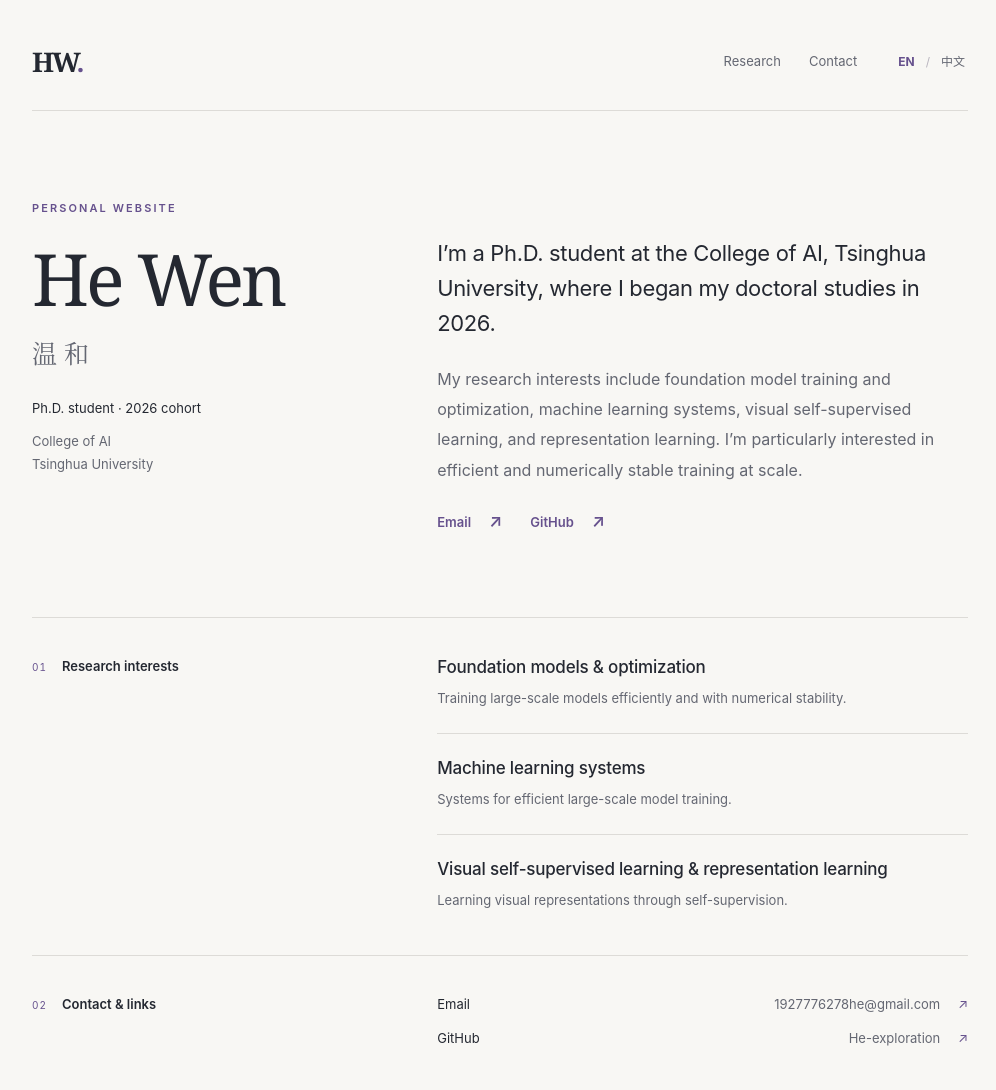
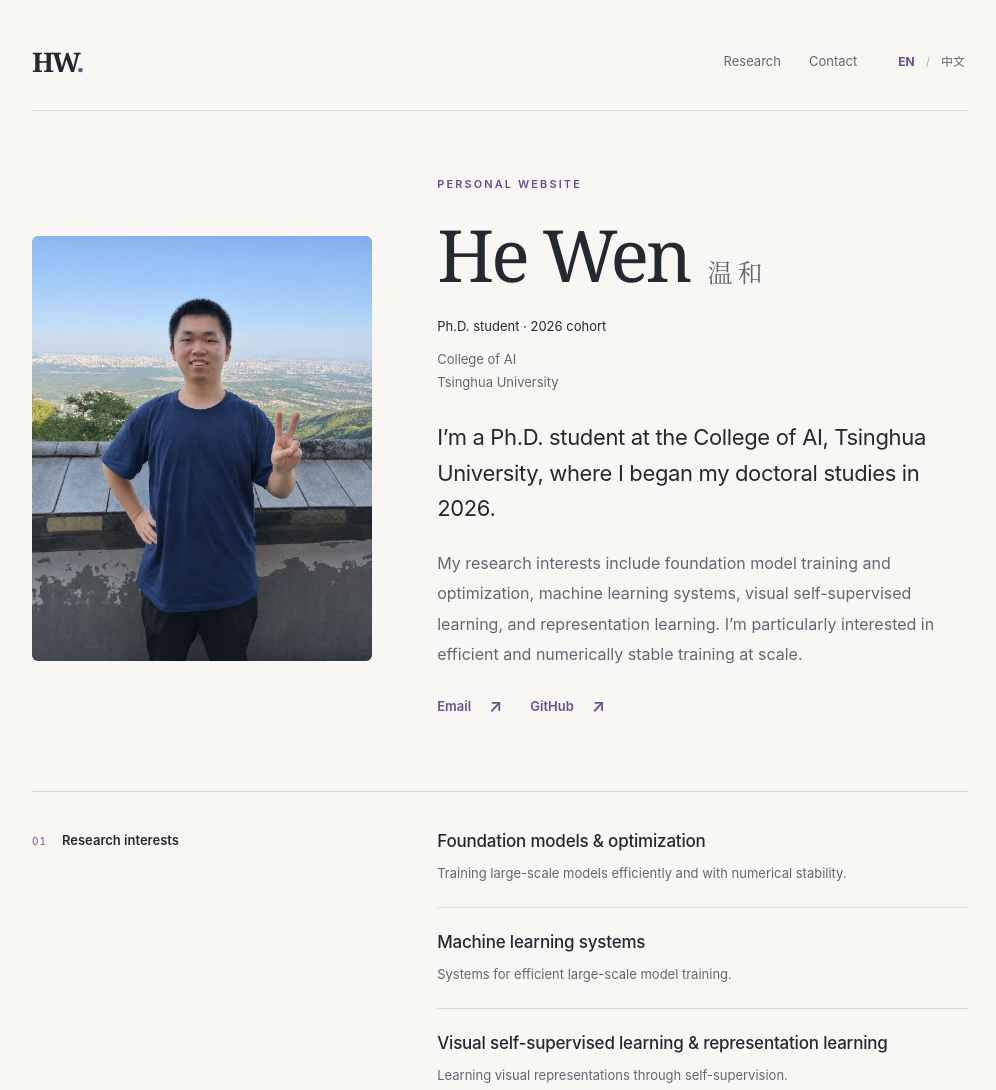
Before and after one commit to He-exploration/He-exploration.github.io, a plain HTML site: page index.html in a window 1280 px wide. Shown: the top 1090 px of the page, without its empty margins (140-1136 px from the left). Drawn offline with Linux system fonts and the light colour scheme.

Commit message:
Add personal photo to the homepage

```diff
--- a/index.html
+++ b/index.html
@@ -12,7 +12,7 @@
   <meta name="theme-color" content="#f8f7f4">
   <link rel="canonical" href="https://he-exploration.github.io/">
   <link rel="icon" href="favicon.svg" type="image/svg+xml">
-  <link rel="stylesheet" href="style.css">
+  <link rel="stylesheet" href="style.css?v=20261105-portrait">
   <script src="script.js?v=20261028-vision-ssl" defer></script>
   <title>He Wen · 温和</title>
 </head>
@@ -42,6 +42,9 @@
           <p class="role" data-i18n="role">Ph.D. student · 2026 cohort</p>
           <p class="affiliation"><a href="https://collegeai.tsinghua.edu.cn/en/" data-i18n="college">College of AI</a><br><a href="https://www.tsinghua.edu.cn/en/" data-i18n="university">Tsinghua University</a></p>
         </div>
+        <figure class="portrait">
+          <img src="portrait.jpg" alt="He Wen · 温和" width="1122" height="1402" fetchpriority="high" decoding="async">
+        </figure>
         <div class="about">
           <p class="about-lead" data-i18n="intro">I’m a Ph.D. student at the College of AI, Tsinghua University, where I began my doctoral studies in 2026.</p>
           <p data-i18n="bio">My research interests include foundation model training and optimization, machine learning systems, visual self-supervised learning, and representation learning. I’m particularly interested in efficient and numerically stable training at scale.</p>
--- a/style.css
+++ b/style.css
@@ -19,13 +19,16 @@ button{font:inherit}
 .language-switch button{border:0;background:transparent;padding:6px 3px;cursor:pointer;color:var(--muted);min-height:32px}
 .language-switch button[aria-pressed="true"]{color:var(--accent);font-weight:650}
 .language-switch span{color:#b8b4be}
-.intro{display:grid;grid-template-columns:0.9fr 1.4fr;gap:64px;padding:88px 0 80px}
+.intro{display:grid;grid-template-columns:minmax(0,.9fr) minmax(0,1.4fr);grid-template-areas:"portrait identity" "portrait about";column-gap:64px;row-gap:26px;padding:64px 0 70px;align-items:start}
+.identity{grid-area:identity}
+.portrait{grid-area:portrait;align-self:center;margin:0;width:100%;max-width:340px}
+.portrait img{display:block;width:100%;height:auto;border-radius:6px}
 .eyebrow{font-size:11px;letter-spacing:2.1px;text-transform:uppercase;color:var(--accent);margin:0 0 23px;font-weight:600}
-h1{font:400 72px/1.05 Georgia,"Times New Roman",serif;letter-spacing:-3px;margin:0 0 26px}
-h1 span{display:block;font:400 25px/1.5 "Songti SC","STSong","Noto Serif CJK SC",serif;letter-spacing:7px;margin-top:17px;color:var(--muted)}
+h1{display:flex;flex-wrap:wrap;align-items:baseline;gap:18px;font:400 72px/1.05 Georgia,"Times New Roman",serif;letter-spacing:-3px;margin:0 0 22px}
+h1 span{font:400 25px/1.5 "Songti SC","STSong","Noto Serif CJK SC",serif;letter-spacing:5px;color:var(--muted)}
 .role{font-size:13px;margin:0 0 10px;color:var(--ink)}
 .affiliation{font-size:13px;color:var(--muted);margin:0;line-height:1.8}
-.about{padding-top:37px;max-width:520px}
+.about{grid-area:about;max-width:520px}
 .about p{font-size:16px;color:var(--muted);margin:0 0 22px;line-height:1.9}
 .about .about-lead{font-size:22px;line-height:1.6;color:var(--ink);letter-spacing:-.35px}
 .intro-links{display:flex;gap:28px;align-items:center}
@@ -48,7 +51,7 @@ html[lang="zh-CN"] .about p{line-height:2}
 html[lang="zh-CN"] .about .about-lead{font-size:21px;line-height:1.8}
 html[lang="zh-CN"] .eyebrow{letter-spacing:3px}
 @media(min-width:1200px){.page{padding-top:13px}}
-@media(max-width:760px){.page{padding:0 28px}.site-header{padding:26px 0}.header-right{gap:24px}.site-header nav{gap:20px}.intro{grid-template-columns:1fr;gap:33px;padding:49px 0 48px}h1{font-size:65px}.about{padding:0;max-width:none}.about .about-lead{font-size:21px}.section{grid-template-columns:1fr;gap:25px;padding:30px 0 34px}.section-label{gap:13px}.research-item{padding-bottom:20px;margin-bottom:20px}.contact{padding-bottom:35px}footer{padding:21px 0 28px}}
+@media(max-width:760px){.page{padding:0 28px}.site-header{padding:26px 0}.header-right{gap:24px}.site-header nav{gap:20px}.intro{grid-template-columns:minmax(0,1fr);grid-template-areas:"identity" "portrait" "about";gap:30px;padding:42px 0 48px}.portrait{max-width:300px}h1{font-size:65px}.about{padding:0;max-width:none}.about .about-lead{font-size:21px}.section{grid-template-columns:1fr;gap:25px;padding:30px 0 34px}.section-label{gap:13px}.research-item{padding-bottom:20px;margin-bottom:20px}.contact{padding-bottom:35px}footer{padding:21px 0 28px}}
 @media(max-width:380px){.page{padding:0 21px}.header-right{gap:17px}.site-header nav{gap:14px}h1{font-size:60px}.contact-link{font-size:12px}footer{font-size:9px}}
 @media(prefers-reduced-motion:reduce){html{scroll-behavior:auto}}
 @media print{body{background:white}.page{max-width:none;padding:0}.site-header,.skip-link{display:none}.intro{padding:20px 0 36px}.section{break-inside:avoid}footer{padding-bottom:0}}
```
Also changed, not shown: portrait.jpg (added), 1 other file.
